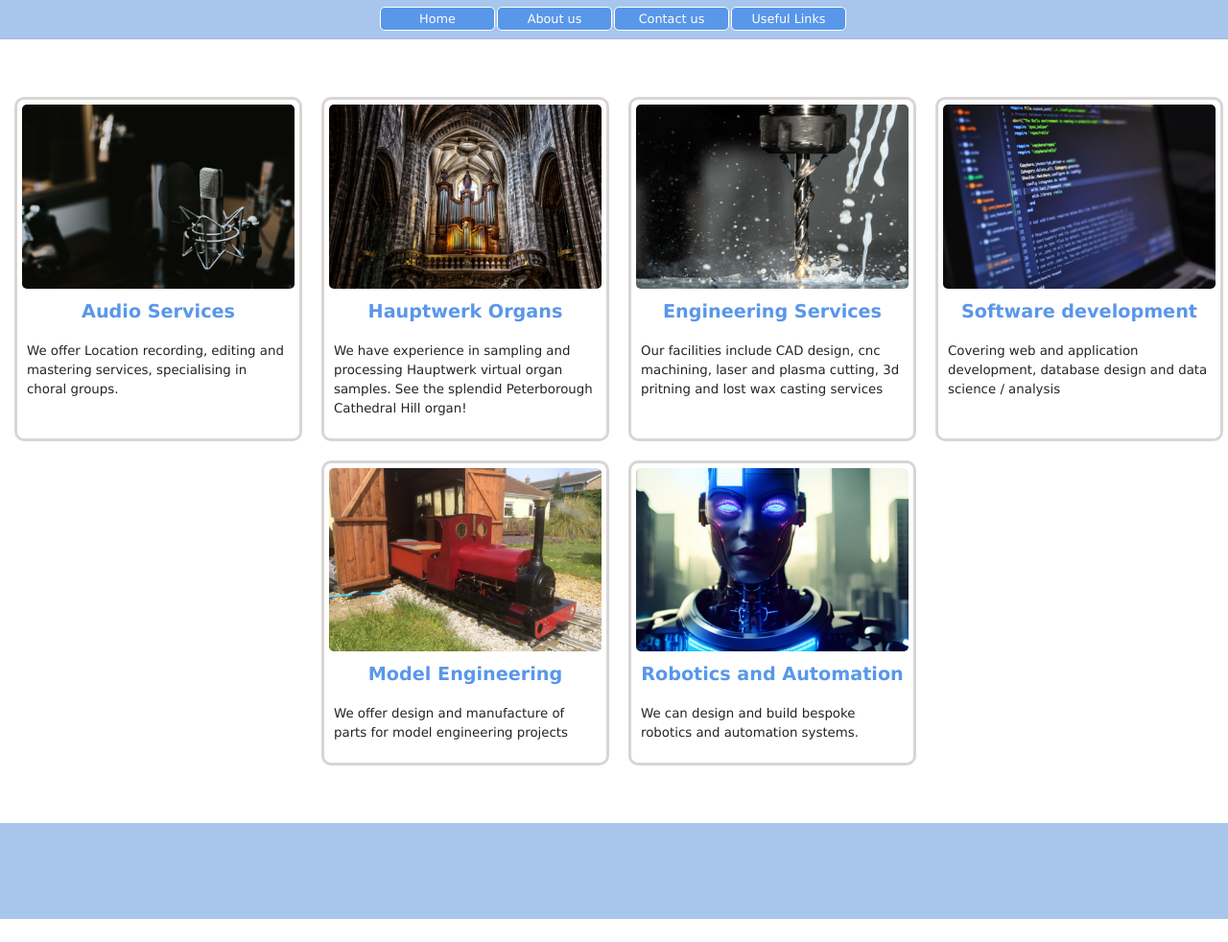
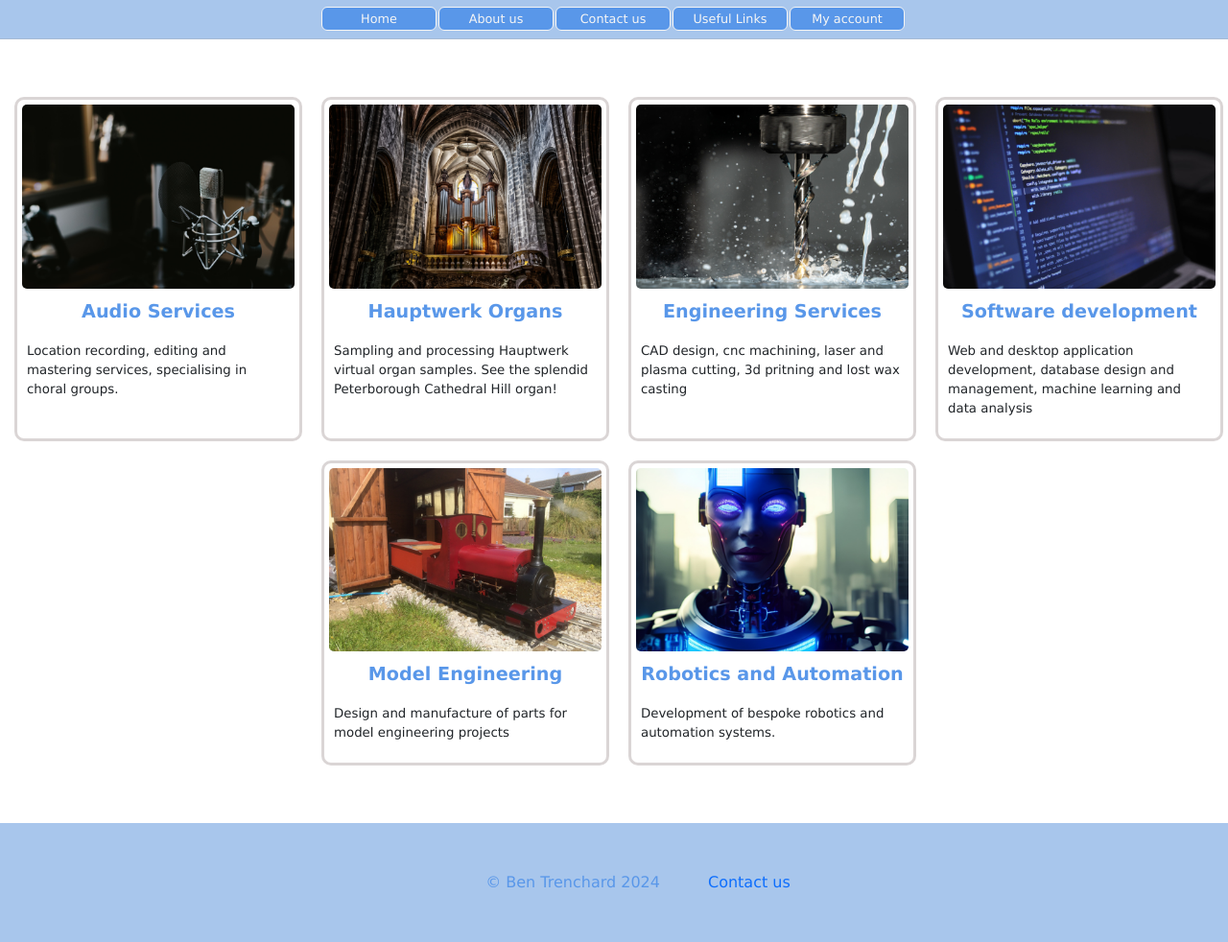
Before and after one commit to trenchardb/Capstone-2, a plain HTML site: page index.html in a window 1280 px wide. Shown: the part 102-1084 px from the top of the page at 96% size. Before the commit the page ends 1060 px from the top, so only its background shows below. Drawn offline with nearby package versions, Linux system fonts and the light colour scheme.

Commit message:
Changes to style

```diff
--- a/index.html
+++ b/index.html
@@ -25,6 +25,7 @@
                 <a href="#"><div class="menu-item">About us</div></a>
                 <a href="#"><div class="menu-item">Contact us</div></a>
                 <a href="#"><div class="menu-item">Useful Links</div></a>
+                <a href="#"><div class="menu-item">My account</div></a>
             </div>
         </div>
     </section>
@@ -33,38 +34,39 @@
             <div class="panel">
                 <img class="panel-img" src="./images/studio.png" alt="recording studio">
                 <p class="panel-title">Audio Services</p>
-                <p class="panel-body">We offer Location recording, editing and mastering services, specialising in choral groups.</p>
+                <p class="panel-body">Location recording, editing and mastering services, specialising in choral groups.</p>
             </div>
             <div class="panel">
                 <img class="panel-img" src="./images/pipeOrgan.png" alt="Pipe organ">
                 <p class="panel-title">Hauptwerk Organs</p>
-                <p class="panel-body">We have experience in sampling and processing Hauptwerk virtual organ samples. See the splendid Peterborough Cathedral Hill organ!</p>
+                <p class="panel-body">Sampling and processing Hauptwerk virtual organ samples. See the splendid Peterborough Cathedral Hill organ!</p>
             </div>
             <div class="panel">
                 <img class="panel-img" src="./images/CNC.png" alt="milling cutter">
                 <p class="panel-title">Engineering Services</p>
-                <p class="panel-body">Our facilities include CAD design, cnc machining, laser and plasma cutting, 3d pritning and lost wax casting services</p>
+                <p class="panel-body">CAD design, cnc machining, laser and plasma cutting, 3d pritning and lost wax casting</p>
             </div>
             <div class="panel">
                 <img class="panel-img" src="./images/Software.png" alt="computer software">
                 <p class="panel-title">Software development</p>
-                <p class="panel-body">Covering web and application development, database design and data science / analysis</p>
+                <p class="panel-body">Web and desktop application development, database design and management, machine learning and data analysis</p>
             </div>
             <div class="panel">
                 <img class="panel-img" src="./images/Hunslet_Milner.png" alt="computer software">
                 <p class="panel-title">Model Engineering</p>
-                <p class="panel-body">We offer design and manufacture of parts for model engineering projects</p>
+                <p class="panel-body">Design and manufacture of parts for model engineering projects</p>
             </div>
             <div class="panel">
                 <img class="panel-img" src="./images/Robotics.png" alt="computer software">
                 <p class="panel-title">Robotics and Automation</p>
-                <p class="panel-body">We can design and build bespoke robotics and automation systems.</p>
+                <p class="panel-body">Development of bespoke robotics and automation systems.</p>
             </div>
         </div>
     </section>
     <section class="sec-footer">
         <div class="footer">
-
+            <div class="footer-item">© Ben Trenchard 2024</div>
+            <div class="footer-item"><a href="">Contact us</a></div>
         </div>
     </section>
     <script src="https://cdn.jsdelivr.net/npm/bootstrap@5.3.2/dist/js/bootstrap.bundle.min.js" integrity="sha384-C6RzsynM9kWDrMNeT87bh95OGNyZPhcTNXj1NW7RuBCsyN/o0jlpcV8Qyq46cDfL" crossorigin="anonymous"></script>
--- a/style.css
+++ b/style.css
@@ -25,7 +25,7 @@ body{
 
 #main-title{
     font-size: 3.2em;
-    color:white;
+    color: white;
     text-shadow: 4px 2px 4px #000000;
     margin: 0px;
     padding: 0px;
@@ -35,7 +35,7 @@ body{
 
 #sub-title{
     font-size: 0.8em;
-    color:white;
+    color:whitesmoke;
     text-shadow: 4px 2px 4px #000000;
     margin: 0px;
     padding: 0px;
@@ -69,7 +69,7 @@ a{
 .menu-item{
     text-decoration: none;
     background-color: rgb(89, 151, 233);
-    color: white;
+    color: whitesmoke;
     min-width: 120px;
     padding-left: 15px;
     padding-right: 15px;
@@ -81,9 +81,9 @@ a{
     font-size: 0.8em;
     word-wrap: normal;
     // border: 1px solid grey;
-    border: 1px solid white;
+    border: 1px solid whitesmoke;
     height: 100%;
-    border-radius: 5px;
+    border-radius: 6px;
     display: flex;
     justify-content: center;
     align-items: center;
@@ -162,4 +162,5 @@ a{
 .footer-item{
     font-size: medium;
     margin-left: 50px;
+    color:  rgb(89, 151, 233);
 }
```
